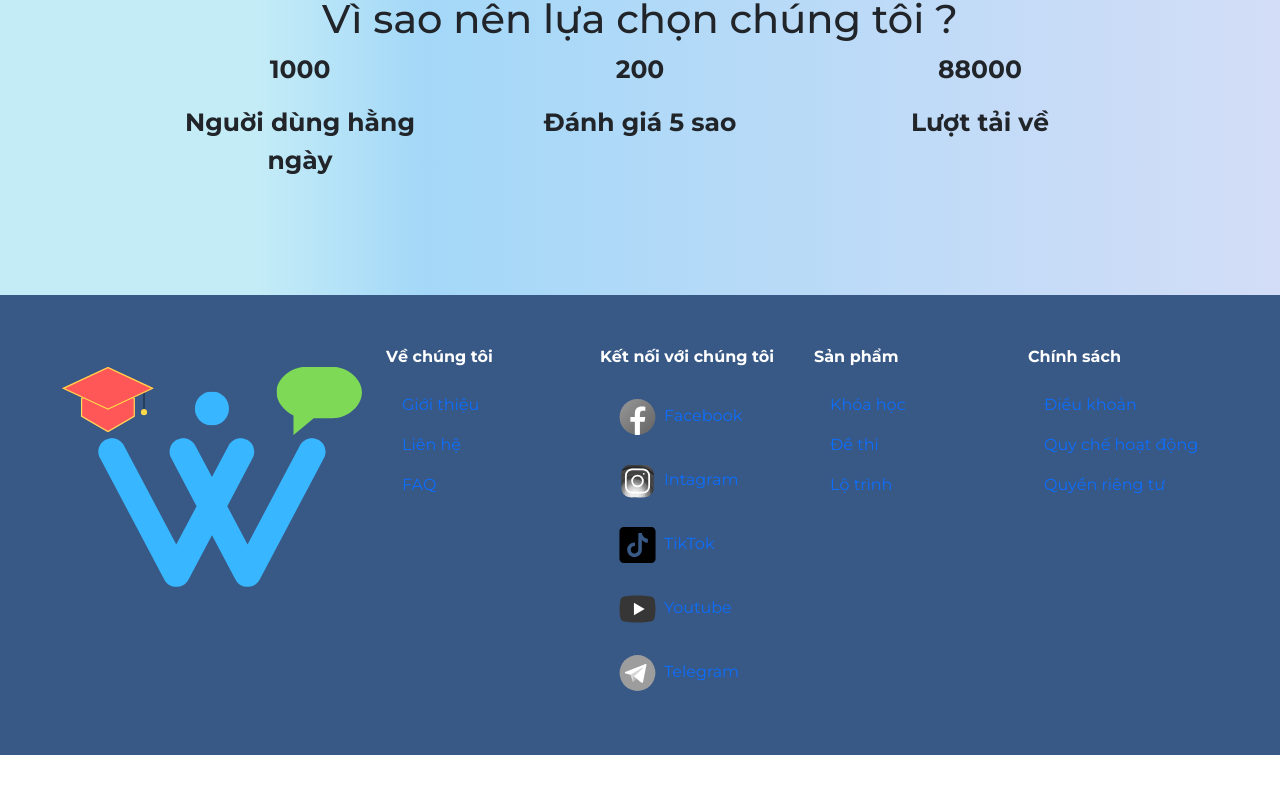
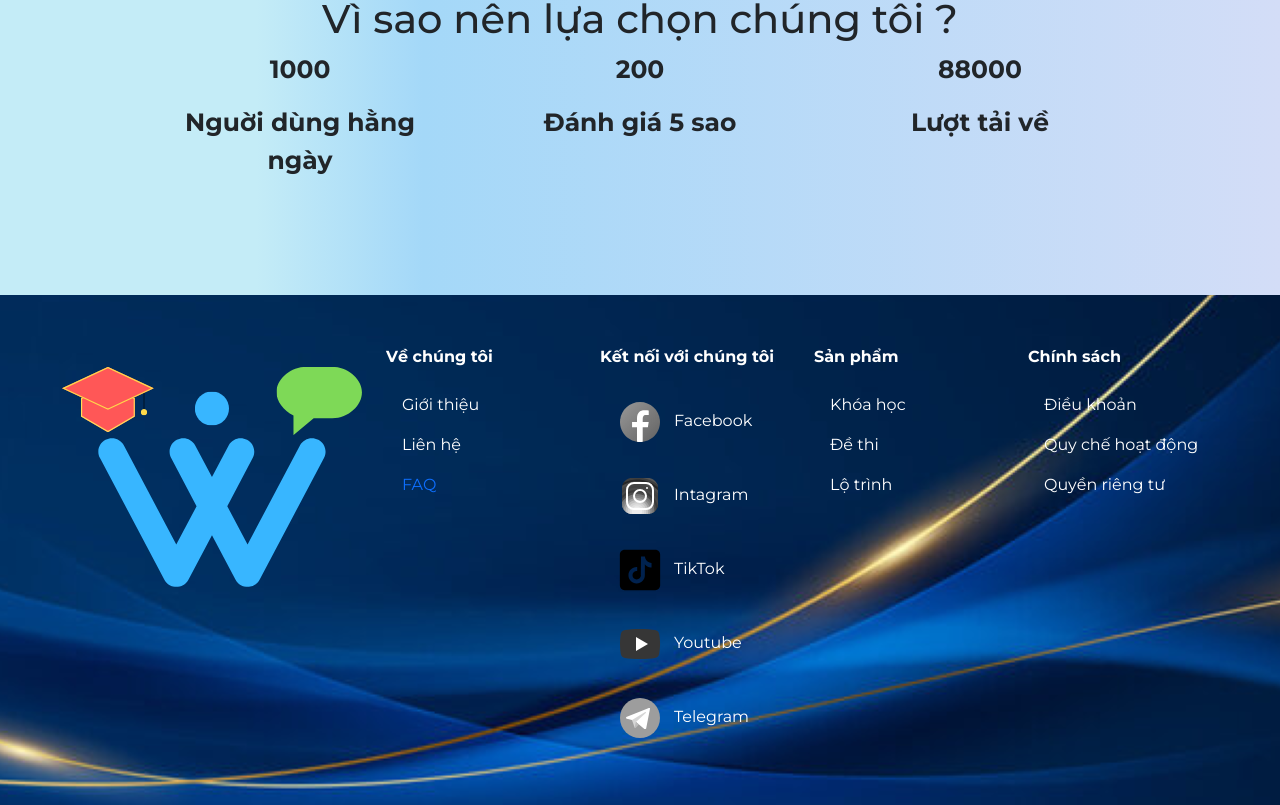
Before and after one commit to DatHuynhCoder/win_english_website, a React (Create React App) app: page / in a window 1280 px wide. Shown: the part 2122-2927 px from the top of the page. Before the commit the page ends 2877 px from the top, so only its background shows below. Built offline with nearby package versions, Linux system fonts and the light colour scheme.

Commit message:
Them background footer

```diff
--- a/src/App.jsx
+++ b/src/App.jsx
@@ -20,9 +20,9 @@ const App = () => {
       <div className="Main-content">
         <Outlet/>
       </div>
-      <div className="footer-container">
+      {/* <div className="footer-container"> */}
         <Footer/>
-      </div>
+      {/* </div> */}
     </div>
   );
 }
--- a/src/components/Footer/Footer.jsx
+++ b/src/components/Footer/Footer.jsx
@@ -20,9 +20,10 @@ import "./Footer.scss"
 
 const Footer = () => {
   return (
-    <footer>
+    <footer className='footer-container'>
       <Container fluid>
         <Row
+          className='row-footer'
           style={{ backgroundColor: '#385986', color: '#fff', padding: 50 }}
         >
           <Col>
@@ -40,7 +41,7 @@ const Footer = () => {
               <p className="fw-bold">Về chúng tôi</p>
               <NavLink className="nav-link">Giới thiệu</NavLink>
               <NavLink className="nav-link">Liên hệ</NavLink>
-              <NavLink className="nav-link">FAQ</NavLink>
+              <NavLink to="/about" className="nav-link">FAQ</NavLink>
             </Nav>
           </Col>
           <Col>
@@ -50,8 +51,8 @@ const Footer = () => {
                 <Image
                   src={FacebookIcon}
                   alt="Facebook icon"
-                  width={48}
-                  height={48}
+                  width={58}
+                  height={58}
                   className="icon"
                 />
                 Facebook</NavLink>
@@ -59,8 +60,8 @@ const Footer = () => {
                 <Image
                   src={InstagramIcon}
                   alt="Instagram icon"
-                  width={48}
-                  height={48}
+                  width={58}
+                  height={58}
                   className="icon"
                 />
                 Intagram</NavLink>
@@ -68,8 +69,8 @@ const Footer = () => {
                 <Image
                   src={TiktokIcon}
                   alt="Tiktok icon"
-                  width={48}
-                  height={48}
+                  width={58}
+                  height={58}
                   className="icon"
                 />
                 TikTok</NavLink>
@@ -77,8 +78,8 @@ const Footer = () => {
                 <Image
                   src={YoutubeIcon}
                   alt="Youtube icon"
-                  width={48}
-                  height={48}
+                  width={58}
+                  height={58}
                   className="icon"
                 />
                 Youtube</NavLink>
@@ -86,8 +87,8 @@ const Footer = () => {
                 <Image
                   src={TelegramIcon}
                   alt="Telegram icon"
-                  width={48}
-                  height={48}
+                  width={58}
+                  height={58}
                   className="icon"
                 />
                 Telegram</NavLink>
--- a/src/components/Footer/Footer.scss
+++ b/src/components/Footer/Footer.scss
@@ -1,14 +1,29 @@
+.footer-container {
+    .row-footer {
+        background-image: url('../../assets/footerbg/footerbg2.png');
+        background-repeat: no-repeat;
+        background-color: rgba(0, 0, 0, 0.5);
+        background-position: center;
+        width: 100vw;
+        a.nav-link.active {
+            color: #fff;
+        }
+
         .icon {
             filter: grayscale(100%);
             transition: filter 0.5s ease;
-    padding-right: 5px;
+            padding-right: 10px;
         }
 
         .icon-container {
+            color: #fff;
             &:hover {
                 text-decoration: underline;
+
                 .icon {
                     filter: grayscale(0%);
                 }
             }
         }
+    }
+}
```
Also changed, not shown: src/assets/footerbg/footerbg2.png (added), 1 other file (tests, documents, lock files or other folders). Lines whose indentation alone changed are shown as unchanged.
